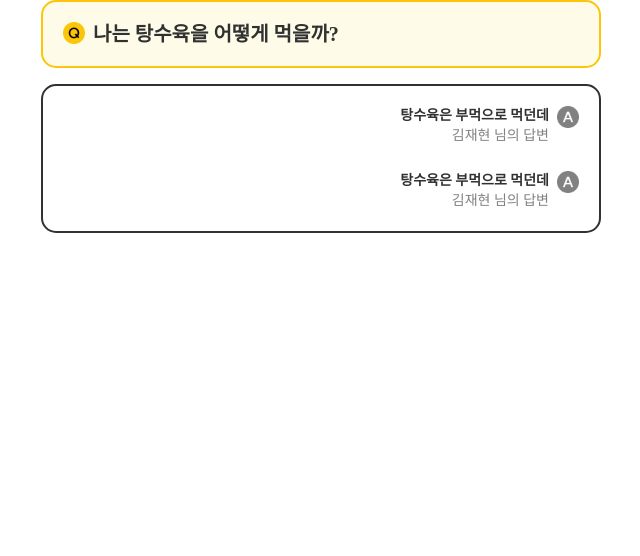
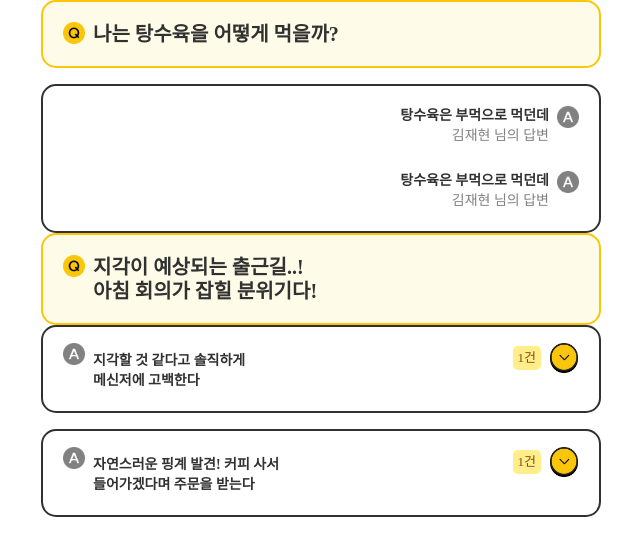
Before and after one commit to TeamQuestionMark/FineMeWeb, a React (Create React App) app: page /result in a window 1280 px wide. Shown: the top 556 px of the page, without its empty margins (319-959 px from the left). Built offline with nearby package versions, Linux system fonts and the light colour scheme.

Commit message:
feat: MultipleAnswerBox, ChoiceResultAccordion 컴포넌트

```diff
--- /dev/null
+++ b/src/components/StageResult/ChoiceResultAccordion.tsx
@@ -0,0 +1,103 @@
+import { COLORS } from '@/themes/colors';
+import styled from 'styled-components';
+import IconAnswer from '@/assets/icons/AnswerBox/icon-answer@3x.png';
+import { Body1, Body2, Caption } from '../Typography';
+import renderMultiLineText from '@/utils/renderMultiLineText';
+import AccordionBtnUp from '@/assets/icons/AnswerBox/icon-accordion-btn-up.png';
+import AccordionBtnDown from '@/assets/icons/AnswerBox/icon-accordion-btn-down.png';
+import { useState } from 'react';
+import { inputTransitionCss } from '@/themes/transition';
+
+const Container = styled.li`
+  border-radius: 15px;
+  border: 2px solid ${COLORS.gray900};
+  padding: 16px 20px 20px;
+`;
+
+const StyledHeader = styled.div`
+  display: flex;
+  justify-content: space-between;
+  align-items: flex-start;
+`;
+
+const StyledHeaderLeft = styled.div`
+  display: flex;
+  column-gap: 8px;
+  align-items: baseline;
+`;
+
+const IconA = styled.div`
+  width: 22px;
+  height: 22px;
+  background-image: url(${IconAnswer});
+  background-size: cover;
+`;
+
+const StyledNumberLabel = styled.span`
+  border-radius: 5px;
+  background: ${COLORS.brandColor200};
+  padding: 2px 5px;
+`;
+
+const StyledHeaderRight = styled.div`
+  display: flex;
+  align-items: center;
+  column-gap: 8px;
+`;
+
+const AccordionButton = styled.button<{ open: boolean }>`
+  width: 30px;
+  height: 30px;
+  background-image: ${({ open }) =>
+    open ? `url(${AccordionBtnUp})` : `url(${AccordionBtnDown})`};
+  background-size: contain;
+  background-position: center;
+  background-repeat: no-repeat;
+  ${inputTransitionCss}
+`;
+
+const StyledBody = styled.div`
+  display: flex;
+  flex-direction: column;
+  row-gap: 8px;
+  text-align: end;
+  margin-top: 16px;
+`;
+
+interface ChoiceResultAccordionProps {
+  content: string;
+  nicknames: string[];
+}
+const ChoiceResultAccordion: React.FC<ChoiceResultAccordionProps> = ({
+  content,
+  nicknames,
+}) => {
+  const [open, setOpen] = useState(false);
+  return (
+    <Container>
+      <StyledHeader>
+        <StyledHeaderLeft>
+          <IconA />
+          <Body2>{renderMultiLineText(content)}</Body2>
+        </StyledHeaderLeft>
+        <StyledHeaderRight>
+          <StyledNumberLabel>
+            <Caption color="brandColor800">{nicknames.length}건</Caption>
+          </StyledNumberLabel>
+          <AccordionButton open={open} onClick={() => setOpen(prev => !prev)} />
+        </StyledHeaderRight>
+      </StyledHeader>
+      {open && (
+        <StyledBody>
+          {nicknames.map((nickname, idx) => (
+            <Body1 key={idx} color="gray400">
+              {nickname} 님의 답변
+            </Body1>
+          ))}
+        </StyledBody>
+      )}
+    </Container>
+  );
+};
+
+export default ChoiceResultAccordion;
--- /dev/null
+++ b/src/components/StageResult/MultipleAnswerBox.tsx
@@ -0,0 +1,27 @@
+import styled from 'styled-components';
+import ChoiceResultAccordion from './ChoiceResultAccordion';
+
+const StyledMultipleAnswerBox = styled.ol`
+  display: flex;
+  flex-direction: column;
+  row-gap: 16px;
+`;
+interface MultipleAnswerBoxProps {}
+const MultipleAnswerBox: React.FC<MultipleAnswerBoxProps> = ({}) => {
+  return (
+    <StyledMultipleAnswerBox>
+      <ChoiceResultAccordion
+        content={`지각할 것 같다고 솔직하게
+메신저에 고백한다`}
+        nicknames={['김재현']}
+      />
+      <ChoiceResultAccordion
+        content={`자연스러운 핑계 발견! 커피 사서
+들어가겠다며 주문을 받는다`}
+        nicknames={['김재현']}
+      />
+    </StyledMultipleAnswerBox>
+  );
+};
+
+export default MultipleAnswerBox;
--- a/src/pages/Result/ResultPage.tsx
+++ b/src/pages/Result/ResultPage.tsx
@@ -1,4 +1,5 @@
 import PageLayout from '@/components/Layout/PageLayout';
+import MultipleAnswerBox from '@/components/StageResult/MultipleAnswerBox';
 import QuestionBox from '@/components/StageResult/QuestionBox';
 import SubjectiveAnswerBox from '@/components/StageResult/SubjectiveAnswerBox';
 import styled from 'styled-components';
@@ -14,6 +15,12 @@ const ResultPage = () => {
       <StyledResultWrapper>
         <QuestionBox questionTitle="나는 탕수육을 어떻게 먹을까?" />
         <SubjectiveAnswerBox />
+
+        <QuestionBox
+          questionTitle={`지각이 예상되는 출근길..!
+아침 회의가 잡힐 분위기다!`}
+        />
+        <MultipleAnswerBox />
       </StyledResultWrapper>
     </PageLayout>
   );
```
Also changed, not shown: src/assets/icons/AnswerBox/icon-accordion-btn-down.png (added), src/assets/icons/AnswerBox/icon-accordion-btn-up.png (added).
